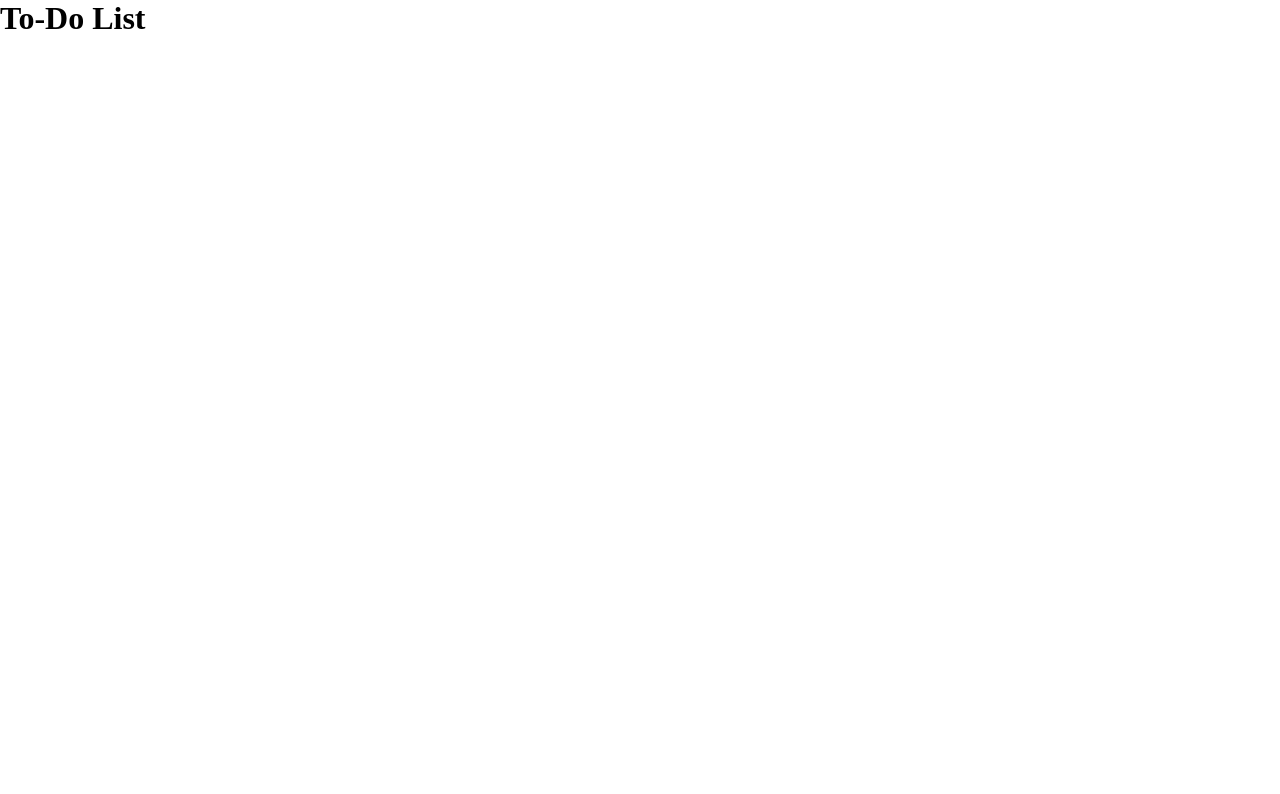
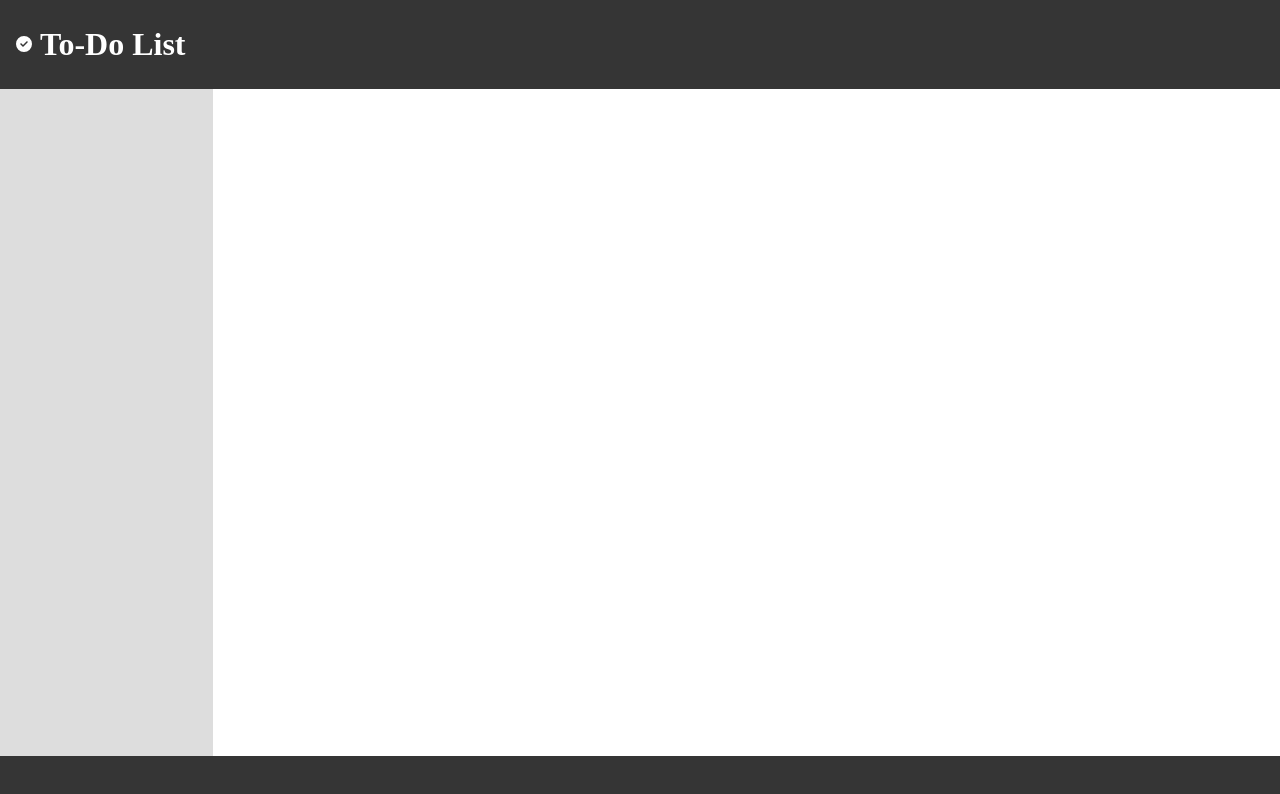
Before and after one commit to Afer1991/to-do-list, a website built with webpack: page src/index.html in a window 1280 px wide. Built offline with nearby package versions, Linux system fonts and the light colour scheme.

Commit message:
Add style to project

```diff
--- a/package.json
+++ b/package.json
@@ -10,6 +10,10 @@
   "author": "",
   "license": "ISC",
   "devDependencies": {
+    "@fortawesome/fontawesome-svg-core": "^6.6.0",
+    "@fortawesome/free-brands-svg-icons": "^6.6.0",
+    "@fortawesome/free-regular-svg-icons": "^6.6.0",
+    "@fortawesome/free-solid-svg-icons": "^6.6.0",
     "css-loader": "^7.1.2",
     "html-webpack-plugin": "^5.6.0",
     "style-loader": "^4.0.0",
--- a/src/index.js
+++ b/src/index.js
@@ -1,4 +1,10 @@
 import renderUI from './renderUi.js';
 import "./style.css";
+import { library, dom } from "@fortawesome/fontawesome-svg-core";
+import { faCircleCheck } from "@fortawesome/free-solid-svg-icons/faCircleCheck";
+
+
+library.add(faCircleCheck);
+dom.watch();
 
 renderUI();
--- a/src/renderUi.js
+++ b/src/renderUi.js
@@ -5,6 +5,7 @@ const renderUI = () => {
 
   const header = document.createElement("div");
   header.classList.add("header");
+  header.innerHTML = '<i class="fas fa-circle-check"></i>';
   container.appendChild(header);
 
   const headerPara = document.createElement("h1");
--- a/src/style.css
+++ b/src/style.css
@@ -1,3 +1,8 @@
+@font-face {
+  font-family: 'Raleway';
+  src: url('./Raleway-Black.ttf') format('ttf');
+}
+
 *, *::before, *::after {
   margin: 0;
   padding: 0;
@@ -16,12 +21,27 @@ body {
 
 .header {
   grid-column: 1 / 3;
+  background: #353535;
+  display: flex;
+  align-items: center;
+  padding-left: 16px;
+  gap: 8px;
+}
+
+h1, svg {
+  color: #FFFFFF;
+}
+
+h1 {
+  font-family: 'Raleway';
 }
 
 .sidebar {
   grid-column: 1 / 2;
+  background: #DDD;
 }
 
 .footer {
   grid-column: 1 / 3;
+  background: #353535;
 }
--- a/webpack.config.js
+++ b/webpack.config.js
@@ -20,6 +20,10 @@ module.exports = {
         test: /\.css$/i,
         use: ["style-loader", "css-loader"],
       },
+      {
+        test: /\.(woff|woff2|eot|ttf|otf)$/i,
+        type: 'asset/resource',
+      },
     ],
   },
 };
```
Also changed, not shown: src/Raleway-Black.ttf (added), 1 other file.
